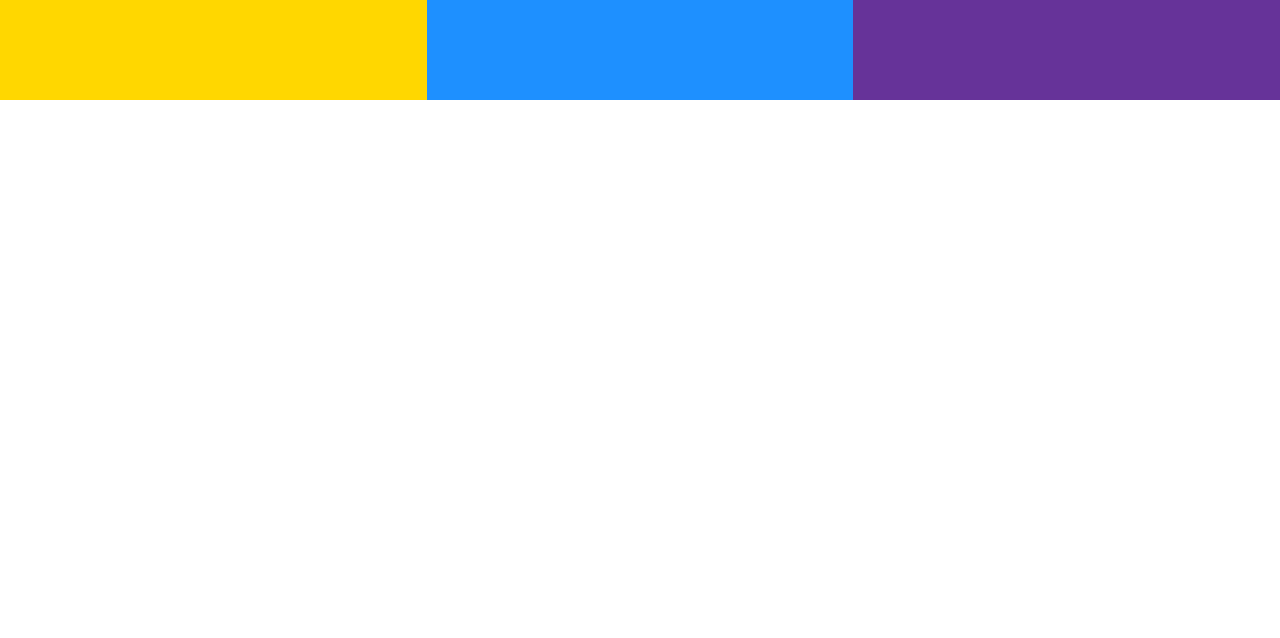
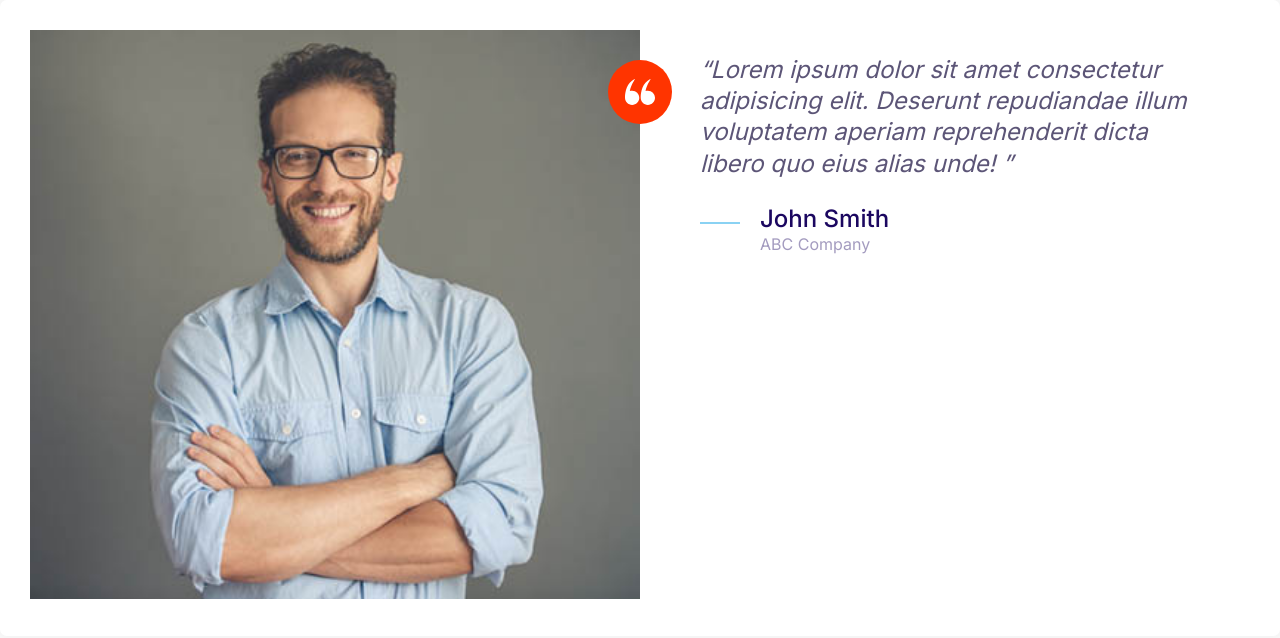
Before and after one commit to Jefrytus/HTMLSiteComplete, a plain HTML site: page index.html in a window 1280 px wide. Drawn offline with Linux system fonts and the light colour scheme.

Commit message:
Created the testimonial layout

```diff
--- a/CSS/styles.css
+++ b/CSS/styles.css
@@ -174,8 +174,17 @@
     height: 40px;
 }
 
+.icon--small {
+    width: 30px;
+    height: 30px;
+}
+
 .icon--primary {
     fill:var(--color-primary)
+}
+
+.icon--white {
+    fill: #fff;
 }
 
 .icon-container {
@@ -186,6 +195,10 @@
     height: 64px;
     justify-content: center;
     width:  64px;
+}
+
+.icon-container--accent {
+    background: var(--color-accent);
 }
 
 /* Buttons */
@@ -463,3 +476,33 @@
         /* repeat(3, 1fr) could be used as well */
     }
 }
+
+/* Testimonials */
+.testimonial {
+    padding: 3rem;
+}
+
+.testimonial__image {
+    position: relative;
+}
+
+.testimonial__image > img{
+    width: 100%;
+}
+
+.testimonial__image > .icon-container {
+    position: absolute;
+    top: 3rem;
+    right: -32px;
+}
+
+@media screen and (min-width: 768px) {
+    .testimonial .quote,
+    .testimonial .quote__author {
+        font-size: 2.4rem;
+    }
+
+    .testimonial .quote {
+        margin-left: 6rem;
+    }
+}
--- a/index.html
+++ b/index.html
@@ -10,11 +10,39 @@
     <link rel="stylesheet" href="/CSS/normalize.css">
     <link rel="stylesheet" href="/CSS/styles.css">
 </head>
-<body>
-    <div class="grid grid--1x3">
-        <div style="height: 100px; background: gold; "></div>
-        <div style="height: 100px; background: dodgerblue; "></div>
-        <div style="height: 100px; background: rebeccapurple; "></div>
+<body >
+    <!-- need to adjust card cut off / then proceed to Callouts make sure to update after adjusting  -->
+    <div class="card testimonial">
+        <div class="grid grid--1x2">
+            <div class="testimonial__image">
+                <img src="images/testimonial.jpg" alt="A happy, smiling customer" />
+                <span class="icon-container icon-container--accent">
+                    <svg class="icon icon--small icon--white">
+                        <use xlink:href="images/sprite.svg#quotes"></use>
+                    </svg>
+                </span>
+            </div>
+            <blockquote class="quote">
+                <p class="quote__text">Lorem ipsum dolor sit amet consectetur adipisicing elit. Deserunt repudiandae
+                    illum
+                    voluptatem
+                    aperiam reprehenderit dicta libero quo eius alias unde!
+                </p>
+                <footer>
+                    <div class="media">
+                        <div class="quote__image">
+                            <svg class="icon icon--secondary quote__line">
+                                <use xlink:href="images/sprite.svg#line"></use>
+                            </svg>
+                        </div>
+                        <div class="media__body">
+                            <h3 class="media__title quote__author">John Smith</h3>
+                            <p class="quote__organization">ABC Company</p>
+                        </div>
+                    </div>
+                </footer>
+            </blockquote>
+        </div>
     </div>
 </body>
 </html>
```
Also changed, not shown: CSS/components/testimonials.html (added, +32 -0 lines), images/testimonial.jpg (added).
